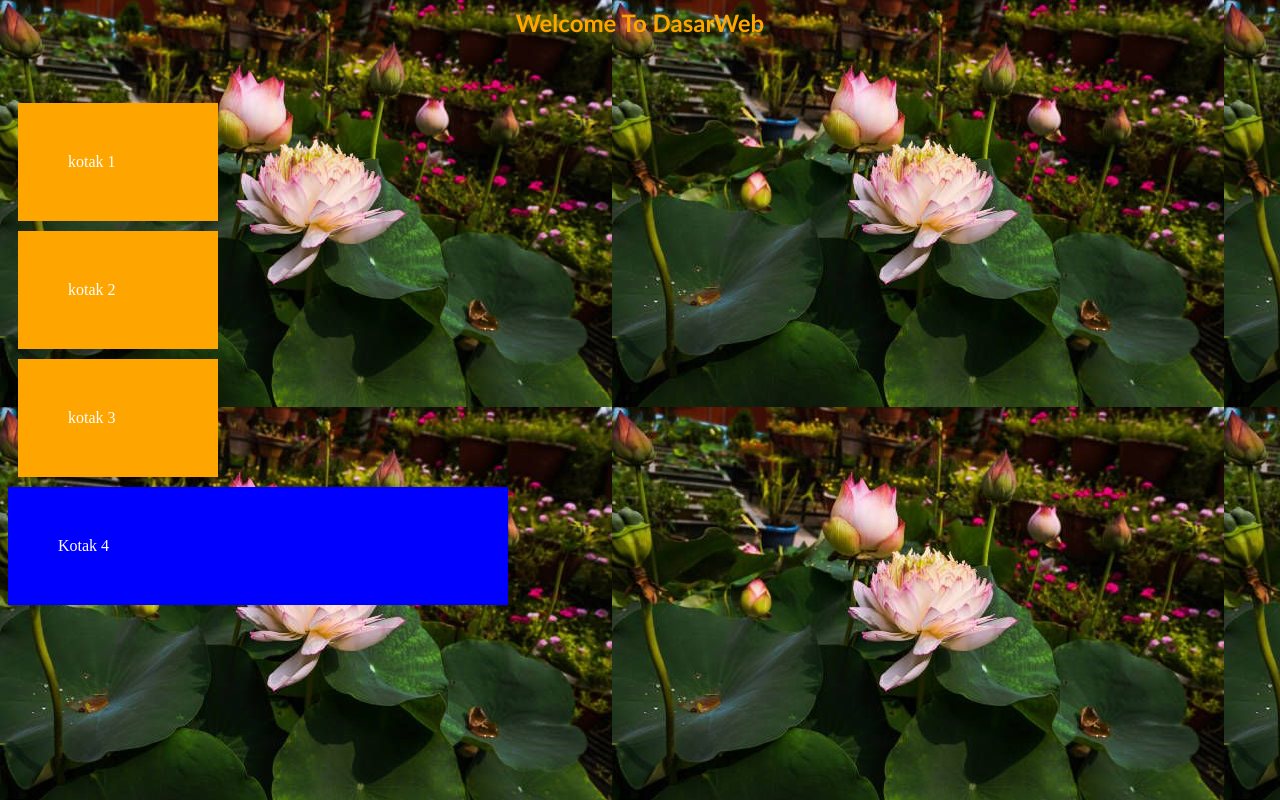
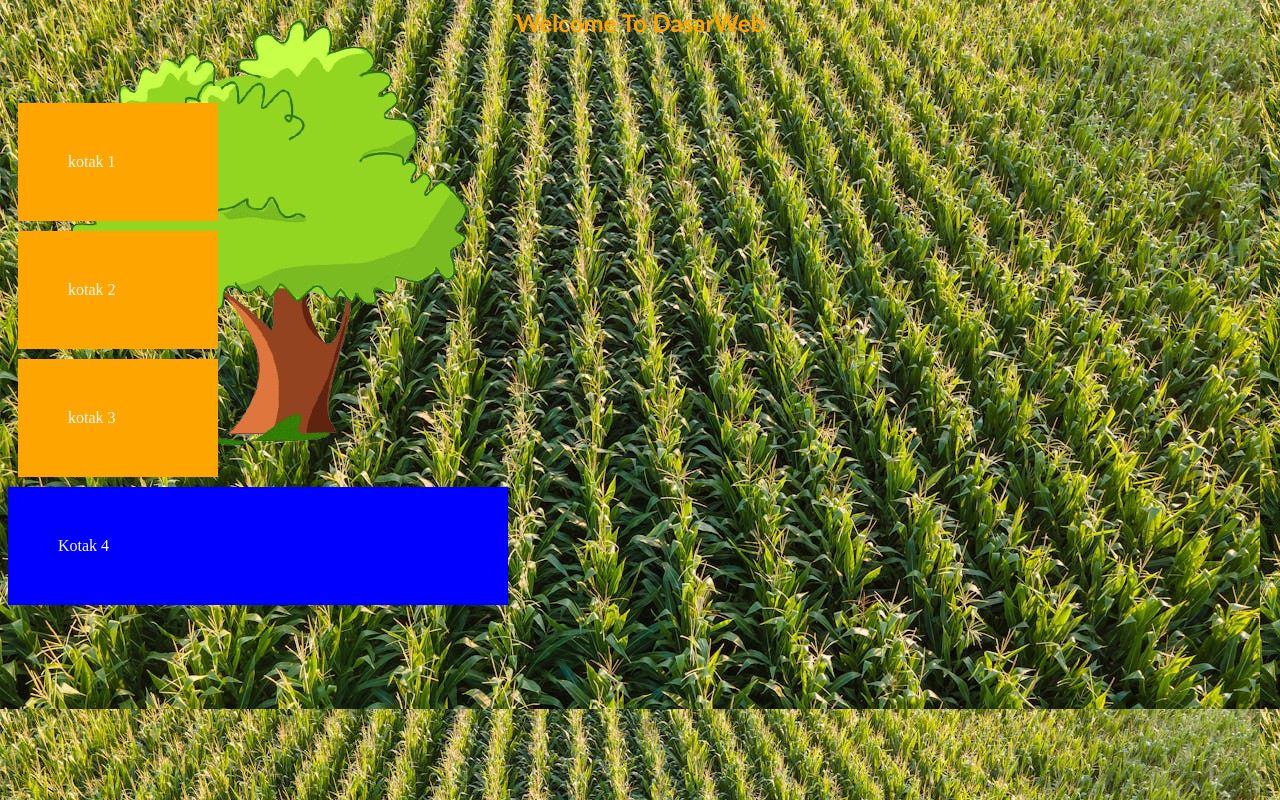
Before and after one commit to tjahjoe/PemrogramanWEB_2G_30, a PHP site: page / in a window 1280 px wide. Run offline with PHP 8.4, Linux system fonts and the light colour scheme.

Commit message:
Pertemuan2_Praktikum5_Soal5_30

```diff
--- a/dasarWeb/Pertemuan2/style.css
+++ b/dasarWeb/Pertemuan2/style.css
@@ -24,7 +24,12 @@ h2{
     color: white;
 } */
 
-body{
+/* body{
     background: url('bunga2.png');
     color: white;
+} */
+
+body{
+    background: url('img/tree1.png'), url('img/field1.jpeg');
+    background-repeat: no-repeat, repeat;
 }
```
Also changed, not shown: dasarWeb/Pertemuan2/img/field1.jpeg (added), dasarWeb/Pertemuan2/img/tree1.png (added).
